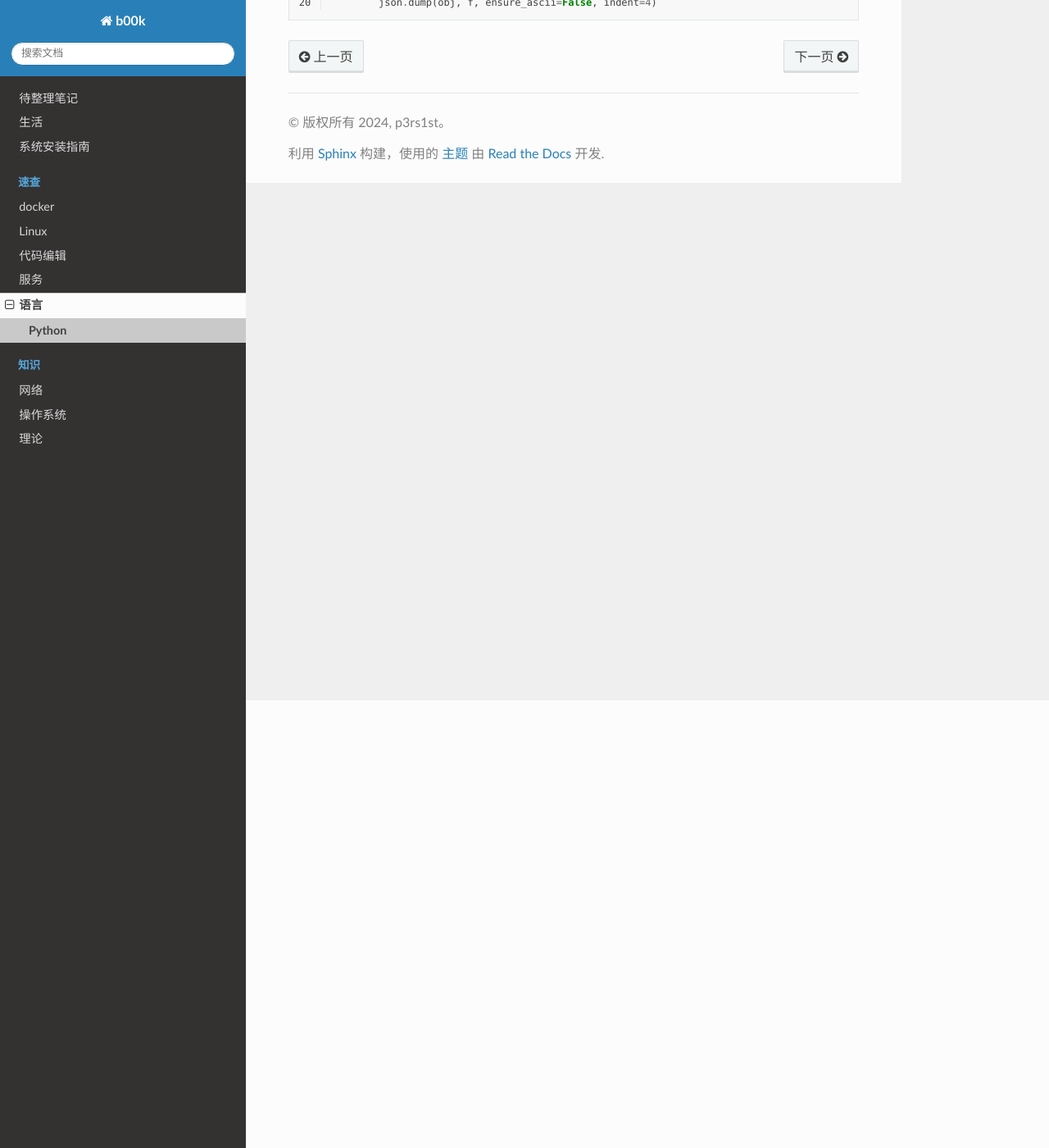
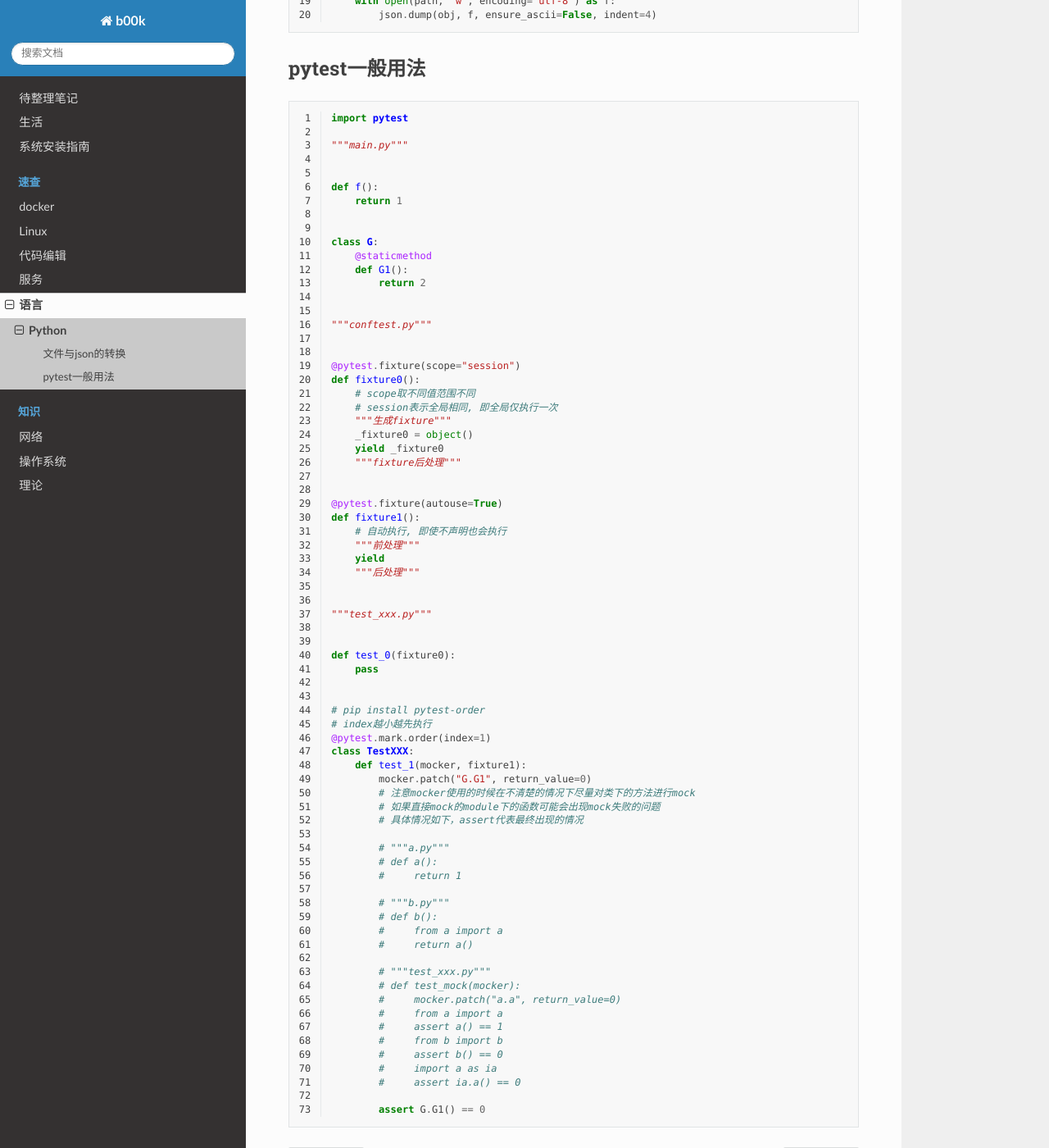
Before and after one commit to p3rs1st/b00k, a Sphinx documentation site: the page built from docs/source/quick_search/code/python.rst, in a window 1280 px wide and 1400 px high, scrolled down 546 px. Shown: the whole window at 82% size. Built offline with Sphinx 7.4.7 and the Read the Docs theme 2.0.0, drawn with Linux system fonts in a browser that asks for light colours.

Commit message:
Add pytest

```diff
--- a/docs/source/note.rst
+++ b/docs/source/note.rst
@@ -16,10 +16,8 @@
 * docker开启远程操作
 * 在mac上开启docker远程连接
 * zk集群、kafka集群、mysql主从
-* 常用功能函数集合
 * docker内stderr如何同时输出到文件和控制台以及优劣问题
 * 软删除
-* pytest mock在from import情况下会失效 `相关博客 <https://blog.csdn.net/qq_19446965/article/details/109018594>`_
 
 
 
--- /dev/null
+++ b/docs/source/quick_search/code/_codes/python/pytest_template.py
@@ -0,0 +1,73 @@
+import pytest
+
+"""main.py"""
+
+
+def f():
+    return 1
+
+
+class G:
+    @staticmethod
+    def G1():
+        return 2
+
+
+"""conftest.py"""
+
+
+@pytest.fixture(scope="session")
+def fixture0():
+    # scope取不同值范围不同
+    # session表示全局相同, 即全局仅执行一次
+    """生成fixture"""
+    _fixture0 = object()
+    yield _fixture0
+    """fixture后处理"""
+
+
+@pytest.fixture(autouse=True)
+def fixture1():
+    # 自动执行, 即使不声明也会执行
+    """前处理"""
+    yield
+    """后处理"""
+
+
+"""test_xxx.py"""
+
+
+def test_0(fixture0):
+    pass
+
+
+# pip install pytest-order
+# index越小越先执行
+@pytest.mark.order(index=1)
+class TestXXX:
+    def test_1(mocker, fixture1):
+        mocker.patch("G.G1", return_value=0)
+        # 注意mocker使用的时候在不清楚的情况下尽量对类下的方法进行mock
+        # 如果直接mock的module下的函数可能会出现mock失败的问题
+        # 具体情况如下，assert代表最终出现的情况
+
+        # """a.py"""
+        # def a():
+        #     return 1
+
+        # """b.py"""
+        # def b():
+        #     from a import a
+        #     return a()
+
+        # """test_xxx.py"""
+        # def test_mock(mocker):
+        #     mocker.patch("a.a", return_value=0)
+        #     from a import a
+        #     assert a() == 1
+        #     from b import b
+        #     assert b() == 0
+        #     import a as ia
+        #     assert ia.a() == 0
+
+        assert G.G1() == 0
--- a/docs/source/quick_search/code/python.rst
+++ b/docs/source/quick_search/code/python.rst
@@ -1,7 +1,16 @@
 Python
 ======
 
-.. literalinclude:: _codes/python/jsons.py
+文件与json的转换
+----------------
+
+.. literalinclude:: _codes/python/json_template.py
     :language: python
     :linenos:
-    :caption: 文件与json的转换
+
+pytest一般用法
+--------------
+
+.. literalinclude:: _codes/python/pytest_template.py
+    :language: python
+    :linenos:
```
Also changed, not shown: docs/source/quick_search/code/_codes/python/json_template.py (renamed from docs/source/quick_search/code/_codes/python/jsons.py).
